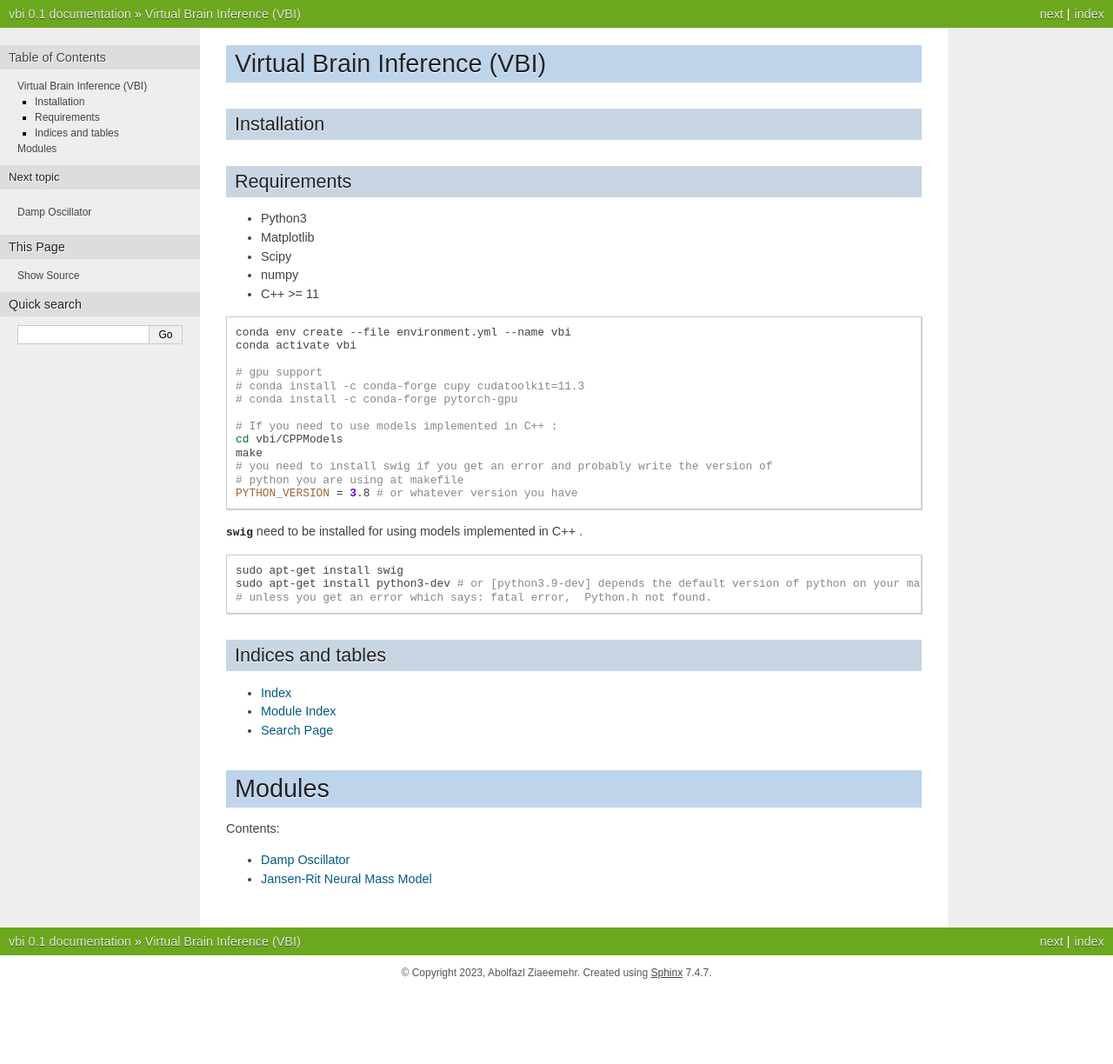
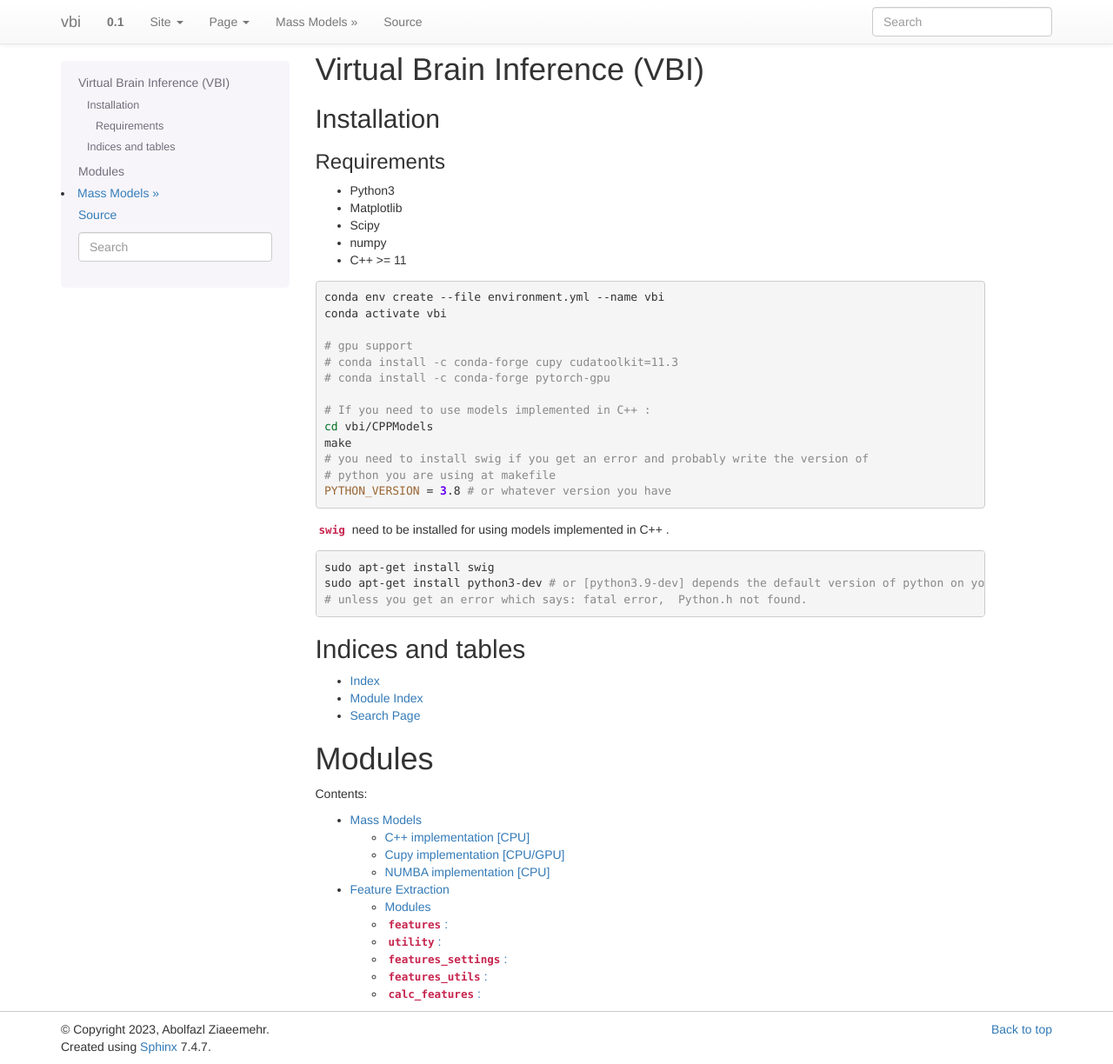
Before and after one commit to ins-amu/vbi, a Sphinx documentation site: the page built from docs/index.rst, in a window 1280 px wide and 1224 px high. Shown: the whole window at 87% size. Built offline with Sphinx 7.4.7, drawn with Linux system fonts in a browser that asks for light colours; the version number is read from the project's files by our own code; some of the changed lines change nothing that is shown.

Commit message:
docs modified.

```diff
--- a/docs/conf.py
+++ b/docs/conf.py
@@ -1,46 +1,52 @@
 import sys
 import os
-from unittest.mock import MagicMock as Mock
+import sphinx_bootstrap_theme
 from setuptools_scm import get_version
 
+sys.path.insert(0, os.path.abspath("../vbi"))
 
-sys.path.insert(0,os.path.abspath("../vbi"))
-
-needs_sphinx = '1.3'
+needs_sphinx = "1.3"
 
 extensions = [
-    'sphinx.ext.autodoc',
-    'sphinx.ext.autosummary',
-    'sphinx.ext.mathjax',
-    'numpydoc',
-    'sphinx.ext.graphviz',
-	'sphinx.ext.viewcode'
-	# 'nbsphinx'
+    "sphinx.ext.autodoc",
+    "sphinx.ext.autosummary",
+    "sphinx.ext.mathjax",
+    "numpydoc",
+    "sphinx.ext.graphviz",
+    "sphinx.ext.viewcode",
+    # 'nbsphinx'
 ]
 
-source_suffix = '.rst'
-master_doc = 'index'
-project = u'vbi'
-copyright = u'2023, Abolfazl Ziaeemehr'
-release = version = get_version(root='..', relative_to=__file__)
+source_suffix = ".rst"
+master_doc = "index"
+project = "vbi"
+copyright = "2023, Abolfazl Ziaeemehr"
+release = version = get_version(root="..", relative_to=__file__)
 
 default_role = "any"
 add_function_parentheses = True
 add_module_names = False
-html_theme = 'nature'
-pygments_style = 'colorful'
-exclude_patterns = ['_build', '**.ipynb_checkpoints']
+# html_theme = 'nature'
+# hrml_theme = "sphinx_pdj_theme"
+
+html_theme = "bootstrap"
+html_theme_path = sphinx_bootstrap_theme.get_html_theme_path()
+
+pygments_style = "colorful"
+exclude_patterns = ["_build", "**.ipynb_checkpoints"]
 
 numpydoc_show_class_members = False
-autodoc_member_order = 'bysource'
+autodoc_member_order = "bysource"
 graphviz_output_format = "svg"
-toc_object_entries_show_parents = 'hide'
+toc_object_entries_show_parents = "hide"
+
 
 def on_missing_reference(app, env, node, contnode):
-	if node['reftype'] == 'any':
-		return contnode
-	else:
-		return None
+    if node["reftype"] == "any":
+        return contnode
+    else:
+        return None
+
 
 def setup(app):
-	app.connect('missing-reference', on_missing_reference)
+    app.connect("missing-reference", on_missing_reference)
--- /dev/null
+++ b/docs/feature_extraction.rst
@@ -0,0 +1,51 @@
+Feature Extraction
+===========================
+
+Modules
+--------
+
+`features <vbi.feature_extraction.features>`:
+----------------------------------------------------------------
+
+.. automodule:: vbi.feature_extraction.features
+    :members:
+    :undoc-members:
+    :show-inheritance:
+    :inherited-members:
+
+
+`utility <vbi.feature_extraction.utility>`:
+-------------------------------------------------------------------
+
+.. automodule:: vbi.feature_extraction.utility
+    :members:
+    :undoc-members:
+    :show-inheritance:
+    :inherited-members:
+
+`features_settings <vbi.feature_extraction.features_settings>`:
+-------------------------------------------------------------------
+
+.. automodule:: vbi.feature_extraction.features_settings
+    :members:
+    :undoc-members:
+    :show-inheritance:
+    :inherited-members:
+
+`features_utils <vbi.feature_extraction.features_utils>`:
+-------------------------------------------------------------------
+
+.. automodule:: vbi.feature_extraction.features_utils
+    :members:
+    :undoc-members:
+    :show-inheritance:
+    :inherited-members:
+
+`calc_features <vbi.feature_extraction.calc_features>`:
+-------------------------------------------------------------------
+
+.. automodule:: vbi.feature_extraction.calc_features
+    :members:
+    :undoc-members:
+    :show-inheritance:
+    :inherited-members:
--- a/docs/index.rst
+++ b/docs/index.rst
@@ -6,7 +6,7 @@ Installation
 ============
 
 Requirements
-============
+-------------
 
 - Python3
 - Matplotlib
@@ -56,3 +56,4 @@ Modules
    :caption: Contents:
 
    neural_mass
+   feature_extraction
--- a/docs/neural_mass.rst
+++ b/docs/neural_mass.rst
@@ -1,3 +1,10 @@
+
+Mass Models
+############
+
+
+C++ implementation [CPU]
+=========================
 
 Damp Oscillator
 ---------------
@@ -30,3 +37,141 @@ Jansen-Rit Neural Mass Model
     :undoc-members:
     :show-inheritance:
     :inherited-members:
+
+
+MPR Model
+---------------------
+
+.. automodule:: vbi.models.cpp.mpr
+    :members:
+    :undoc-members:
+    :show-inheritance:
+    :inherited-members:
+
+Kuramoto Model
+---------------------
+
+.. automodule:: vbi.models.cpp.km
+    :members:
+    :undoc-members:
+    :show-inheritance:
+    :inherited-members:
+
+Stuart-Landau Model
+---------------------
+
+.. automodule:: vbi.models.cpp.sl
+    :members:
+    :undoc-members:
+    :show-inheritance:
+    :inherited-members:
+
+"""
+
+Wong Wang model
+---------------------
+
+.. automodule:: vbi.models.cpp.ww
+    :members:
+    :undoc-members:
+    :show-inheritance:
+    :inherited-members:
+
+
+Wilson-Cowan Model
+---------------------
+
+.. automodule:: vbi.models.cpp.wc
+    :members:
+    :undoc-members:
+    :show-inheritance:
+    :inherited-members:
+
+Cupy implementation [CPU/GPU]
+=============================
+
+Generic-Hopf model
+--------------------
+
+.. automodule:: vbi.models.cupy.ghb
+    :members:
+    :undoc-members:
+    :show-inheritance:
+    :inherited-members:
+
+Jansen-Rit Neural Mass Model
+----------------------------
+
+.. automodule:: vbi.models.cupy.jansen_rit
+    :members:
+    :undoc-members:
+    :show-inheritance:
+    :inherited-members:
+
+Kuramoto Model
+---------------------
+
+.. automodule:: vbi.models.cupy.km
+    :members:
+    :undoc-members:
+    :show-inheritance:
+    :inherited-members:
+
+MPR Model
+---------------------
+
+.. automodule:: vbi.models.cupy.mpr
+    :members:
+    :undoc-members:
+    :show-inheritance:
+    :inherited-members:
+
+Utils
+--------
+
+.. automodule:: vbi.models.cupy.utils
+    :members:
+    :undoc-members:
+    :show-inheritance:
+    :inherited-members:
+
+NUMBA implementation [CPU]
+==========================
+
+Damp Oscillator
+---------------
+
+.. automodule:: vbi.models.numba.damp_oscillator
+    :members:
+    :undoc-members:
+    :show-inheritance:
+    :inherited-members:
+
+
+
+Generic-Hopf model
+--------------------
+
+.. automodule:: vbi.models.numba.ghb
+    :members:
+    :undoc-members:
+    :show-inheritance:
+    :inherited-members:
+
+MPR Model
+---------------------
+
+.. automodule:: vbi.models.numba.mpr
+    :members:
+    :undoc-members:
+    :show-inheritance:
+    :inherited-members:
+
+Wang-Wong Model
+---------------------
+
+.. automodule:: vbi.models.numba.ww
+    :members:
+    :undoc-members:
+    :show-inheritance:
+    :inherited-members:
```
Also changed, not shown: README.md (line endings or trailing spaces), 3 other files.
